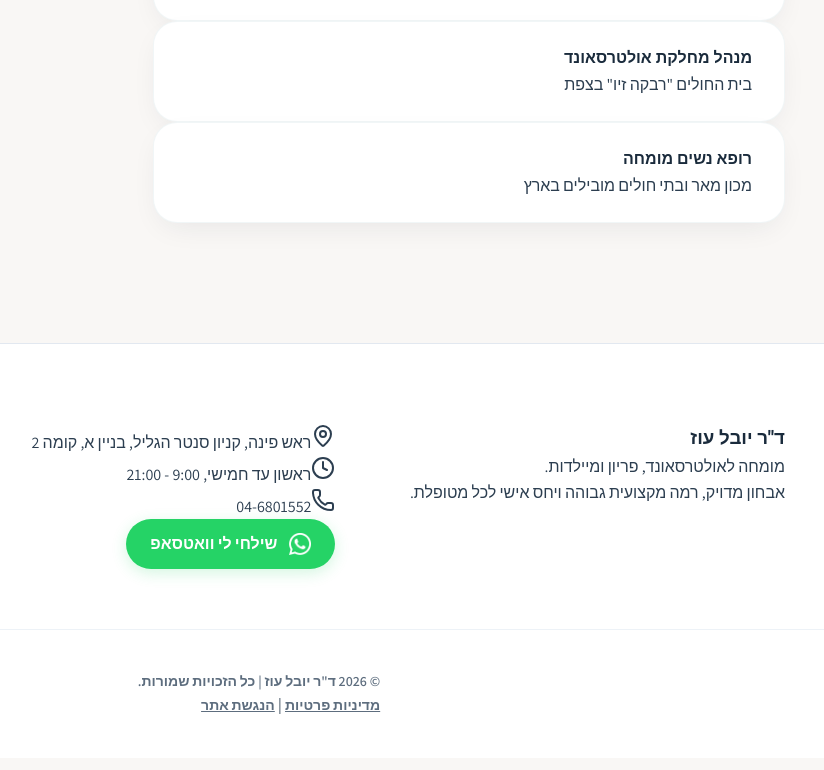
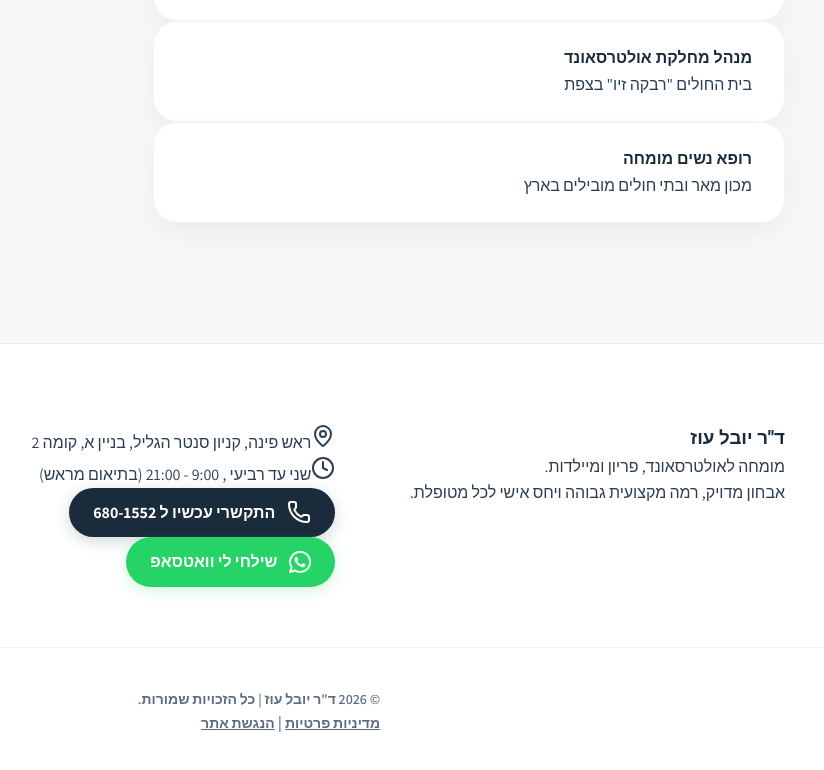
Before and after one commit to rotemoz84/communication-orchestration-platform, a React (Vite) app in the folder site_clinic/: page / in a window 1280 px wide. Shown: the part 1539-2309 px from the top of the page, without its empty margins (381-1205 px from the left). Built offline with nearby package versions, Linux system fonts and the light colour scheme.

Commit message:
generic button component with animation and function

```diff
--- /dev/null
+++ b/site_clinic/src/components/Button.tsx
@@ -0,0 +1,87 @@
+import React from 'react';
+
+// Function to darken a hex color by a percentage
+const darkenColor = (color: string, percent: number = 15): string => {
+    // Remove # if present
+    const hex = color.replace('#', '');
+
+    // Parse RGB values
+    const r = parseInt(hex.substr(0, 2), 16);
+    const g = parseInt(hex.substr(2, 2), 16);
+    const b = parseInt(hex.substr(4, 2), 16);
+
+    // Darken each channel
+    const darkerR = Math.floor(r * (1 - percent / 100));
+    const darkerG = Math.floor(g * (1 - percent / 100));
+    const darkerB = Math.floor(b * (1 - percent / 100));
+
+    // Convert back to hex
+    return `#${darkerR.toString(16).padStart(2, '0')}${darkerG.toString(16).padStart(2, '0')}${darkerB.toString(16).padStart(2, '0')}`;
+};
+
+// Function to create shadow color from button color
+const createShadowColor = (color: string, alpha: number = 0.2): string => {
+    // Remove # if present
+    const hex = color.replace('#', '');
+
+    // Parse RGB values
+    const r = parseInt(hex.substr(0, 2), 16);
+    const g = parseInt(hex.substr(2, 2), 16);
+    const b = parseInt(hex.substr(4, 2), 16);
+
+    // Return rgba color
+    return `rgba(${r}, ${g}, ${b}, ${alpha})`;
+};
+
+interface ButtonProps {
+    buttonColor: string;
+    buttonHoverColor?: string;
+    buttonText: string;
+    buttonIcon: React.ReactNode;
+    href: string;
+    target?: '_self' | '_blank';
+}
+
+const Button: React.FC<ButtonProps> = ({
+    buttonColor,
+    buttonHoverColor,
+    buttonText,
+    buttonIcon,
+    href,
+    target = '_self'
+}) => {
+    // Auto-generate hover color if not provided
+    const hoverColor = buttonHoverColor || darkenColor(buttonColor, 15);
+
+    // Auto-generate shadow colors
+    const shadowColor = createShadowColor(buttonColor, 0.2);
+    const hoverShadowColor = createShadowColor(buttonColor, 0.3);
+
+    return (
+        <a
+            href={href}
+            target={target}
+            rel={target === '_blank' ? 'noopener noreferrer' : undefined}
+            className="generic-button"
+            style={{
+                backgroundColor: buttonColor,
+                boxShadow: `0 4px 15px ${shadowColor}`
+            }}
+            onMouseEnter={(e) => {
+                e.currentTarget.style.backgroundColor = hoverColor;
+                e.currentTarget.style.transform = 'translateY(-2px)';
+                e.currentTarget.style.boxShadow = `0 6px 20px ${hoverShadowColor}`;
+            }}
+            onMouseLeave={(e) => {
+                e.currentTarget.style.backgroundColor = buttonColor;
+                e.currentTarget.style.transform = 'translateY(0)';
+                e.currentTarget.style.boxShadow = `0 4px 15px ${shadowColor}`;
+            }}
+        >
+            {buttonIcon}
+            <span>{buttonText}</span>
+        </a>
+    );
+};
+
+export default Button;
--- a/site_clinic/src/components/Footer.tsx
+++ b/site_clinic/src/components/Footer.tsx
@@ -1,5 +1,6 @@
 import { MapPin, Clock, Phone } from 'lucide-react';
 import whatsappLogo from '../assets/whatsapp_white.png';
+import Button from './Button';
 
 const Footer = () => {
     return (
@@ -25,21 +26,24 @@ const Footer = () => {
                                 </div>
                                 <div className="flex items-center gap-3 text-slate-500 font-medium">
                                     <Clock className="w-4 h-4 text-secondary-teal" />
-                                    <span className="text-sm">ראשון עד חמישי, 9:00 - 21:00</span>
+                                    <span className="text-sm">שני עד רביעי , 9:00 - 21:00 (בתיאום מראש)</span>
                                 </div>
-                                <div className="flex items-center gap-3 text-slate-500 font-medium">
-                                    <Phone className="w-4 h-4 text-secondary-teal" />
-                                    <span className="text-sm font-bold text-primary-navy">04-6801552</span>
-                                </div>
-                                <a
-                                    href="https://wa.me/+972506993353?text=%D7%A9%D7%9C%D7%95%D7%9D%2C%20%D7%90%D7%A0%D7%99%20%D7%9E%D7%A2%D7%95%D7%A0%D7%99%D7%99%D7%A0%D7%AA%20%D7%9C%D7%A7%D7%91%D7%9C%20%D7%A2%D7%95%D7%93%20%D7%A4%D7%A8%D7%98%D7%99%D7%9D%20%D7%A2%D7%9C%20%D7%94%D7%A9%D7%99%D7%A8%D7%95%D7%AA%D7%99%D7%9D%20%D7%A9%D7%9C%20%D7%94%D7%9E%D7%A8%D7%A4%D7%90%D7%94"
+                                {/* Call Now Button Component */}
+                                <Button
+                                    buttonColor="#1A2B3C"
+                                    buttonText="התקשרי עכשיו ל 680-1552"
+                                    buttonIcon={<Phone className="w-4 h-4" />}
+                                    href="tel:04-6801552"
+                                />
+
+                                {/* whatsapp button Component */}
+                                <Button
+                                    buttonColor="#25D366"
+                                    buttonText="שילחי לי וואטסאפ"
+                                    buttonIcon={<img src={whatsappLogo} alt="WhatsApp" className="generic-button-icon" />}
+                                    href="https://wa.me/+972509996171?text=%D7%A9%D7%9C%D7%95%D7%9D%2C%20%D7%90%D7%A0%D7%99%20%D7%9E%D7%A2%D7%95%D7%A0%D7%99%D7%99%D7%A0%D7%AA%20%D7%9C%D7%A7%D7%91%D7%9C%20%D7%A2%D7%95%D7%93%20%D7%A4%D7%A8%D7%98%D7%99%D7%9D%20%D7%A2%D7%9C%20%D7%94%D7%A9%D7%99%D7%A8%D7%95%D7%AA%D7%99%D7%9D%20%D7%A9%D7%9C%20%D7%94%D7%9E%D7%A8%D7%A4%D7%90%D7%94"
                                     target="_blank"
-                                    rel="noopener noreferrer"
-                                    className="footer-whatsapp-link"
-                                >
-                                    <img src={whatsappLogo} alt="WhatsApp" className="footer-whatsapp-icon" />
-                                    <span className="text-sm">שילחי לי וואטסאפ</span>
-                                </a>
+                                />
                             </div>
                         </div>
                     </div>
--- a/site_clinic/src/index.css
+++ b/site_clinic/src/index.css
@@ -573,6 +573,32 @@ section {
   display: block;
 }
 
+/* Generic Button Component */
+.generic-button {
+  display: flex !important;
+  align-items: center;
+  justify-content: center;
+  gap: 12px;
+  color: white !important;
+  padding: 12px 24px;
+  border-radius: 50px;
+  font-weight: 700;
+  text-decoration: none;
+  transition: all 0.3s ease;
+  width: fit-content;
+}
+
+.generic-button:hover {
+  transform: translateY(-2px);
+}
+
+.generic-button-icon {
+  width: 22px !important;
+  height: 22px !important;
+  object-fit: contain;
+  display: block;
+}
+
 /* Contact Form Overrides - Clean White Version */
 .contact-form-white {
   background-color: var(--white) !important;
```
